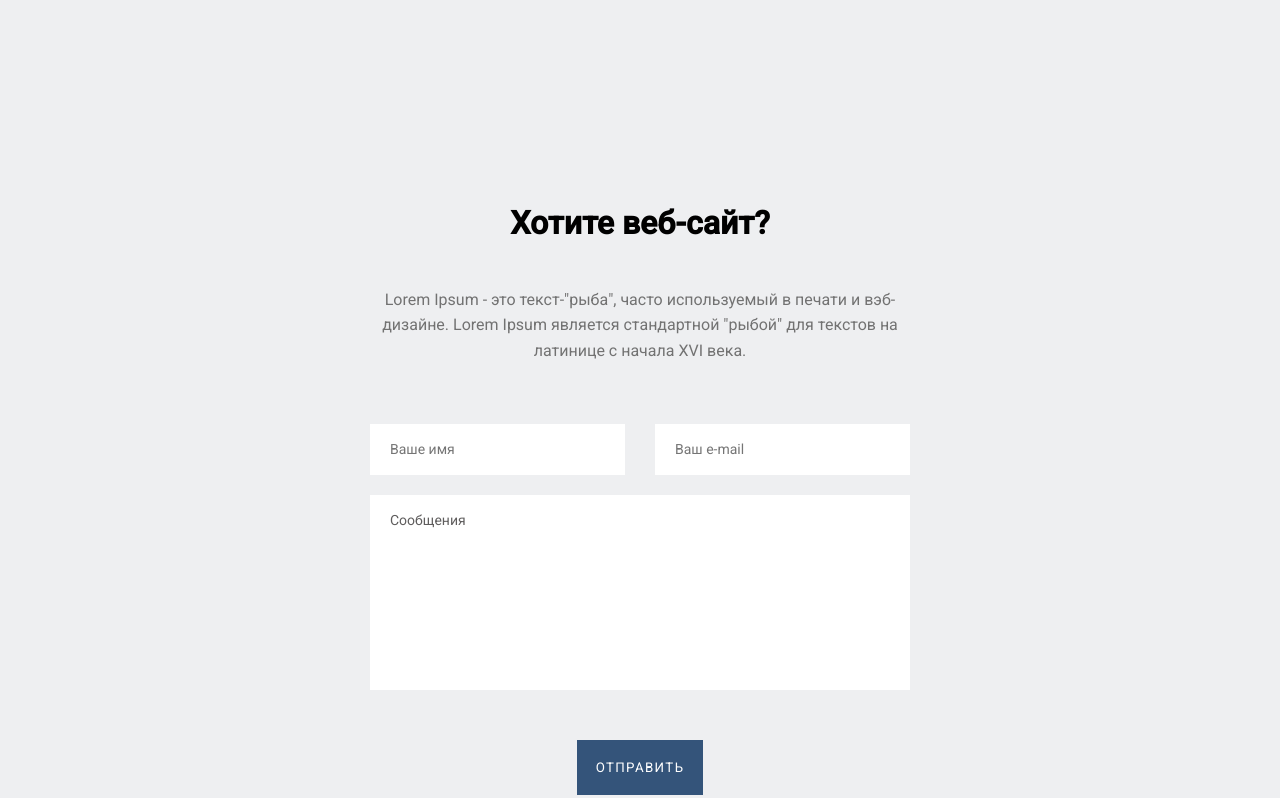
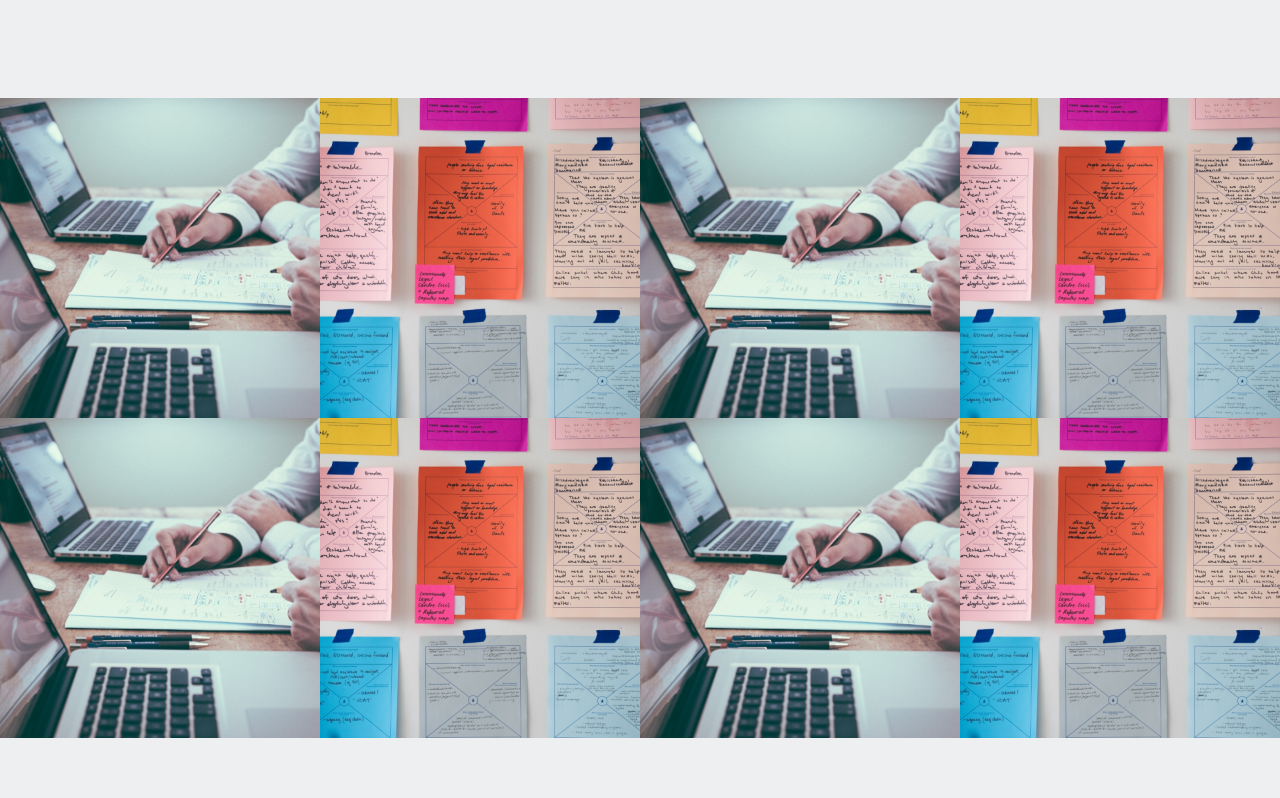
Before and after one commit to ViktorSuvorov/Layout-, a plain HTML site: page index.html in a window 1280 px wide. Shown: the part 3222-4020 px from the top of the page. Drawn offline with Linux system fonts and the light colour scheme; a web font is replaced by a local one.

Commit message:
Added project section without grid

```diff
--- a/index.html
+++ b/index.html
@@ -39,7 +39,6 @@
                     <p>Lorem Ipsum - это текст-"рыба", часто используемый в печати и вэб-дизайне. Lorem Ipsum является
                         стандартной "рыбой" для текстов на латинице с начала XVI века.</p>
                     <button class="button design__text-button" type="button"> Написать мне </button>
-
                 </div>
             </div>
         </div>
@@ -98,6 +97,7 @@
                     </div>
                 </div>
             </div>
+            </div>
     </section>
     <!-- /numbers -->
 
@@ -113,7 +113,6 @@
                 <p>Adobe Photoshop</p>
                 <div class="skills__slider"></div>
             </div>
-        </div>
         </div>
         <div class="skills__photo">
             <img src="/img/man.png" alt="man" srcset="">
@@ -131,14 +130,38 @@
                 </div>
             </div>
         </div>
-        </div>
     </section>
     <!-- /skills -->
     <!-- projects with img -->
     <section class="projects">
 
         <div class="projects-grid">
-
+            <div class="projects-grid__row">
+                <div class="projects-grid__row-item">
+                    <img src="/img/Grid-img-1.png" alt="">
+                </div>
+                <div class="projects-grid__row-item">
+                    <img src="/img/Grid-img-2.png" alt="">
+                </div>
+                <div class="projects-grid__row-item">
+                    <img src="/img/Grid-img-1.png" alt="">
+                </div>
+                <div class="projects-grid__row-item">
+                    <img src="/img/Grid-img-2.png" alt="">
+                </div>
+                <div class="projects-grid__row-item">
+                    <img src="/img/Grid-img-1.png" alt="">
+                </div>
+                <div class="projects-grid__row-item">
+                    <img src="/img/Grid-img-2.png" alt="">
+                </div>
+                <div class="projects-grid__row-item">
+                    <img src="/img/Grid-img-1.png" alt="">
+                </div>
+                <div class="projects-grid__row-item">
+                    <img src="/img/Grid-img-2.png" alt="">
+                </div>
+            </div>
 
         </div>
 
@@ -182,5 +205,5 @@
         </div>
     </footer>
     <!-- /footer -->
-
+</body>
 </html>
--- a/style.css
+++ b/style.css
@@ -298,6 +298,20 @@ button:hover {
 
 /* Projects */
 
+.projects-grid__row {
+  margin: 0 auto;
+  display: flex;
+  flex-wrap: wrap;
+}
+
+.projects-grid__row-item {
+width: 25%;
+}
+
+.projects-grid__row-item img {
+  width: 100%;
+  display: block;
+}
 /* /Projects */
 
 /* Offer */
```
